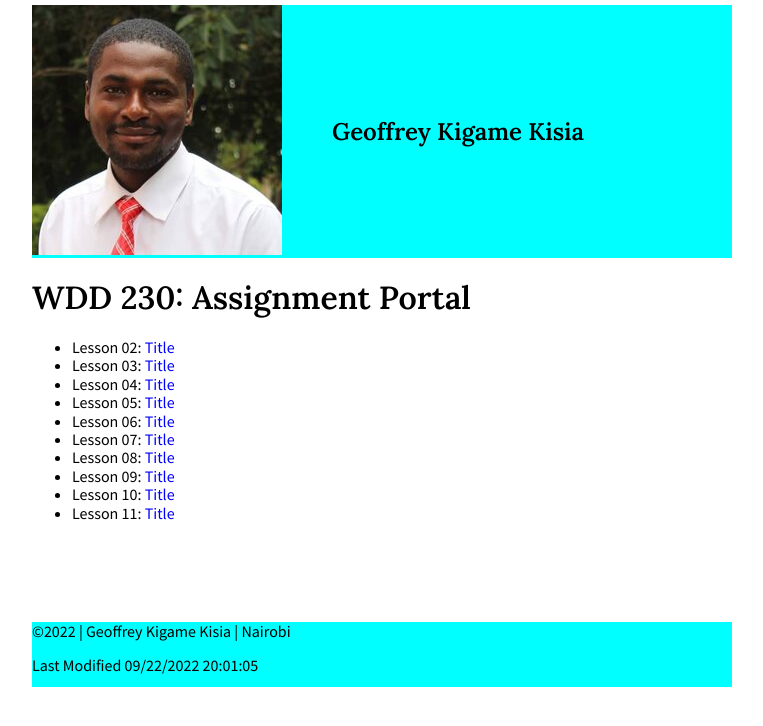
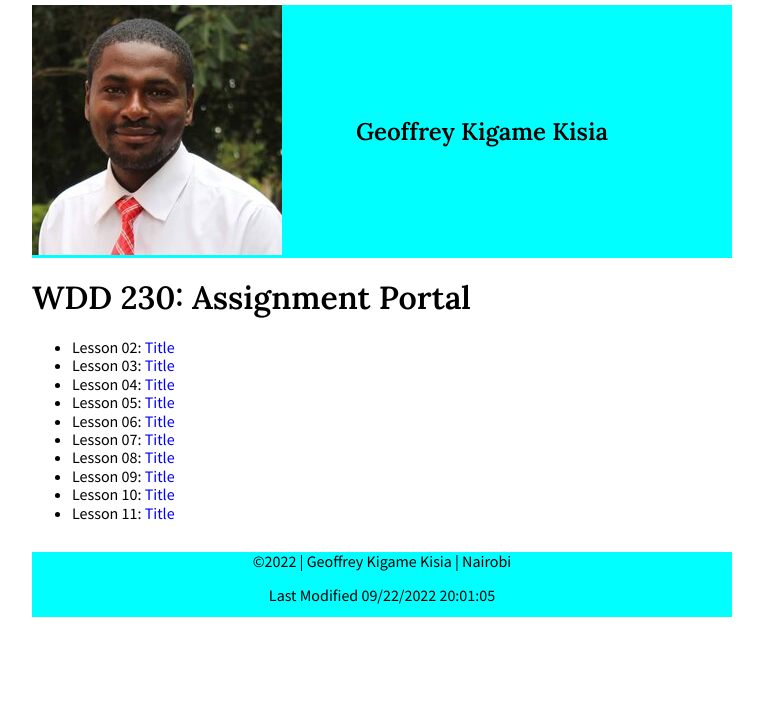
Before and after one commit to kigamekisia/wdd230, a plain HTML site: page index.html in a window 1280 px wide. Shown: the whole page, without its empty margins (258-1021 px from the left). Drawn offline with Linux system fonts and the light colour scheme.

Commit message:
correction

```diff
--- a/styles/main.css
+++ b/styles/main.css
@@ -10,8 +10,9 @@ h1, h2 {
 }
 header {
     display: grid;
-    grid-template-columns: 300px auto;
+    grid-template-columns: 200px auto;
     align-items: center;
+    text-align: center;
     background-color: aqua;
 }
 #content {
@@ -31,7 +32,8 @@ ul a{
 }
 
 footer{
-    margin-top: 100px;
+    margin-top: 30px;
     height: 65px;
     background-color: aqua;
+    text-align: center;
 }
```
